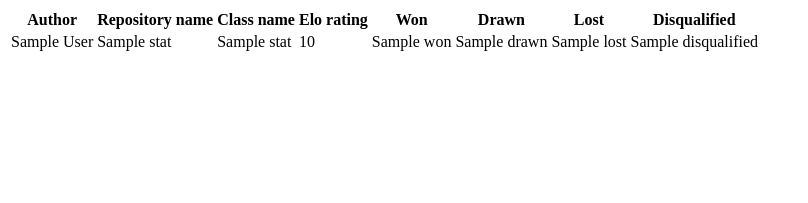
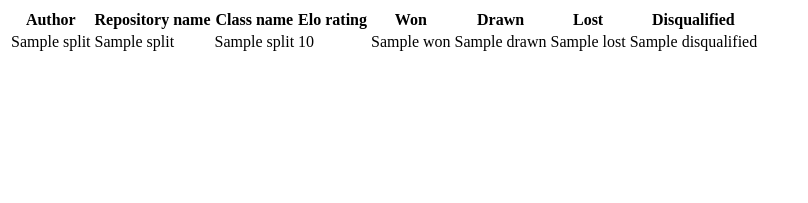
Before and after one commit to Falmouth-Games-Academy/comp250-server, a Flask app: template templates/index.html in a window 1280 px wide. Shown: the top 203 px of the page, without its empty margins (0-808 px from the left). Run offline with Flask 2, Linux system fonts and the light colour scheme; the template is opened without the code that fills it: most values are stand-ins (such as "Sample title", 1, 10 or a date in 2020).

Commit message:
Tweaked leaderboard code

```diff
--- a/server.py
+++ b/server.py
@@ -9,9 +9,6 @@ app = flask.Flask(__name__)
 def leaderboard():
 	stats = list(db.stats.find({}, sort=[("elo", pymongo.DESCENDING)]))
 
-	for stat in stats:
-		stat["author"], stat["repo_name"], stat["class_name"] = stat["_id"].split('+')
-
 	return flask.render_template("index.html", stats=stats)
 
 # Import other app routes
--- a/templates/index.html
+++ b/templates/index.html
@@ -17,9 +17,10 @@
 			</tr>
 			{% for stat in stats %}
 				<tr>
-					<td>{{ stat.author }}</td>
-					<td>{{ stat.repo_name }}</td>
-					<td>{{ stat.class_name }}</td>
+					{% set id_parts = stat._id.split('+') %}
+					<td>{{ id_parts[0] }}</td>
+					<td>{{ id_parts[1] }}</td>
+					<td>{{ id_parts[2] }}</td>
 					<td>{{ stat.elo | round | int }}</td>
 					<td>{{ stat.won }}</td>
 					<td>{{ stat.drawn }}</td>
```
